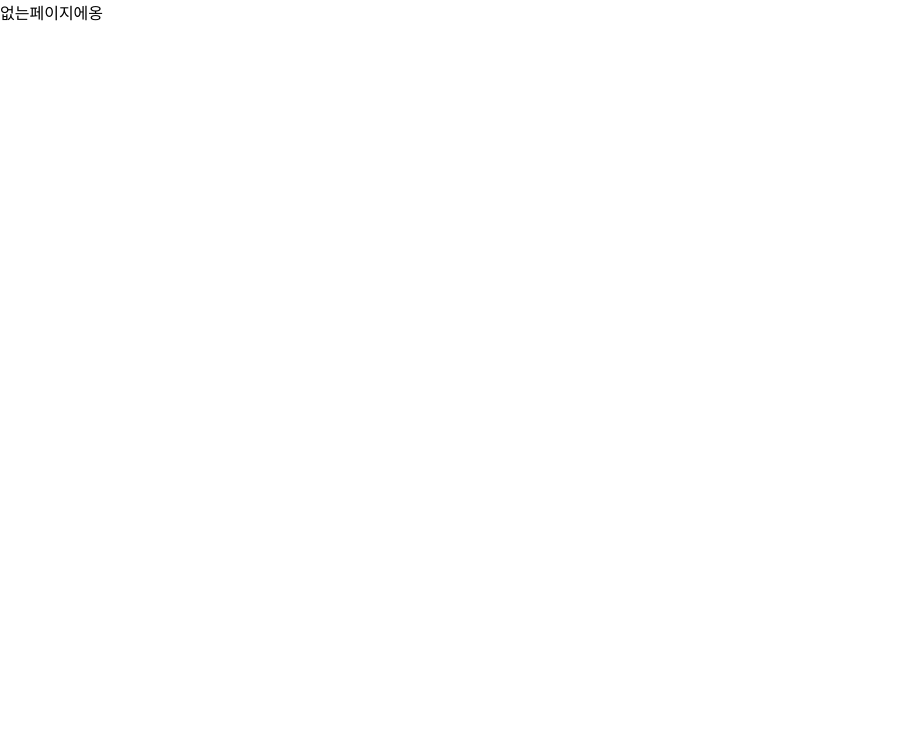
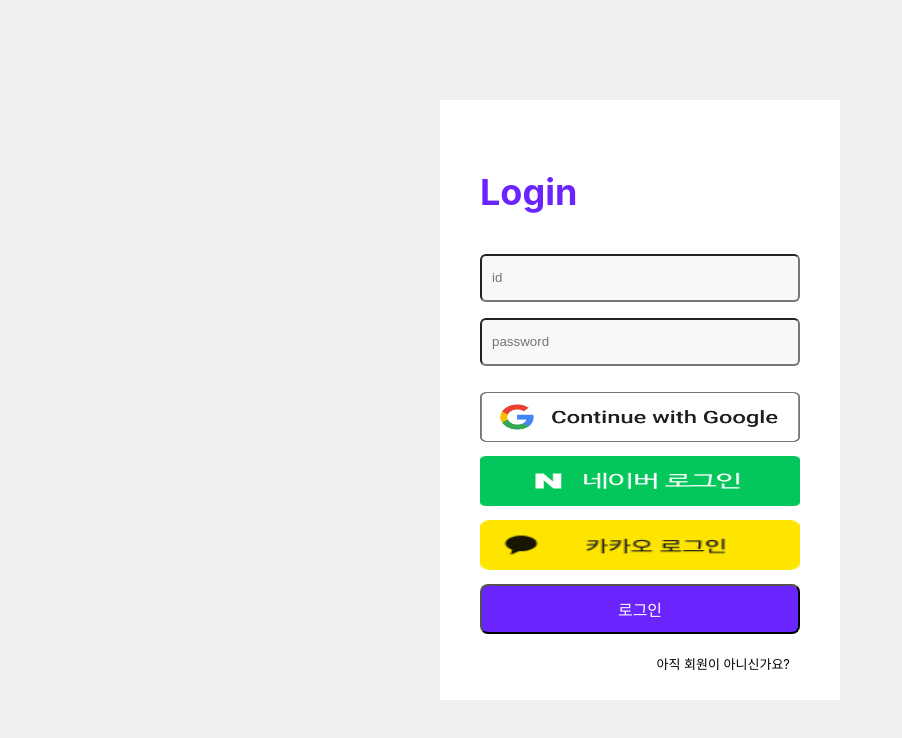
Before and after one commit to hana0627/login, a React (Create React App) app in the folder front/: page / in a window 1280 px wide. Shown: the top 738 px of the page, without its empty margins (0-902 px from the left). Built offline with nearby package versions, Linux system fonts and the light colour scheme; no server answers.

Commit message:
#40 루트페이지를 로그인 페이지로 변경

```diff
--- a/front/src/App.js
+++ b/front/src/App.js
@@ -12,6 +12,7 @@ function App() {
         <div className="styleCss">
             <TokenRenew/>
             <Routes>
+                <Route path='/' element={<LoginPage/>}/>
                 <Route path='/login' element={<LoginPage/>}/>
                 <Route path='/SignupPage' element={<SignupPage/>}/>
                 <Route path='/MyPage' element={<MyPage/>}/>
```
